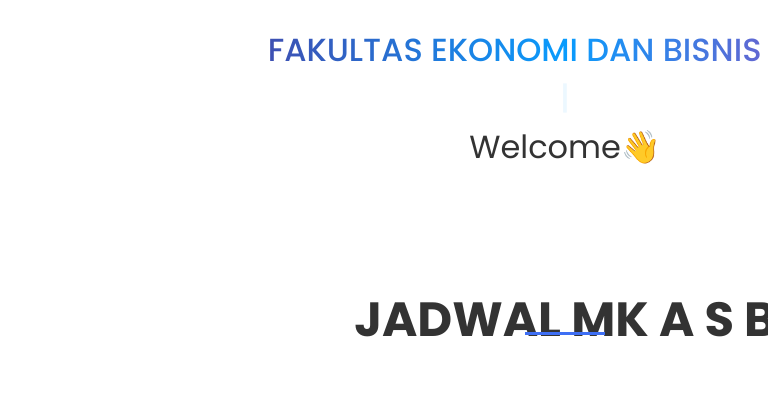
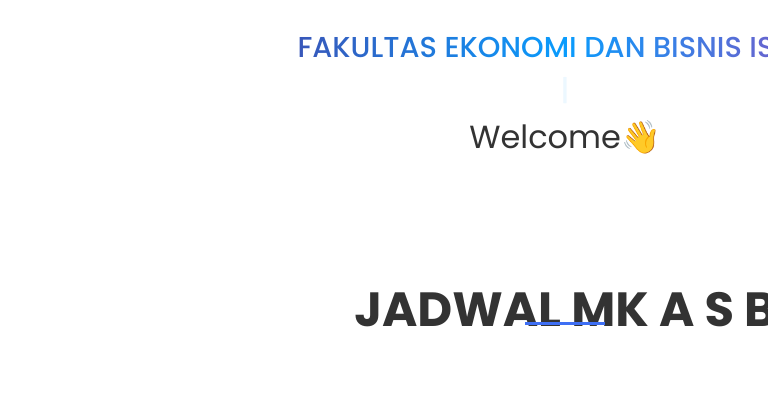
Before and after one commit to Ikmalfzi/AS-KLZZBEEE, a plain HTML site: page index.html in a window 768 px wide. Shown: the part 697-1100 px from the top of the page. Drawn offline with nearby package versions, Linux system fonts and the light colour scheme.

Commit message:
Add files via upload

```diff
--- a/assets/css/styles.css
+++ b/assets/css/styles.css
@@ -894,8 +894,8 @@ justify-content: center;
   background: var(--name);
   -webkit-text-fill-color: transparent;
   -webkit-background-clip: text;
-  background-clip: text;
-  font-size: 2rem;
+
+  font-size: 1.8rem;
   font-weight:500;
   display: flex;
 align-items: center;
```
